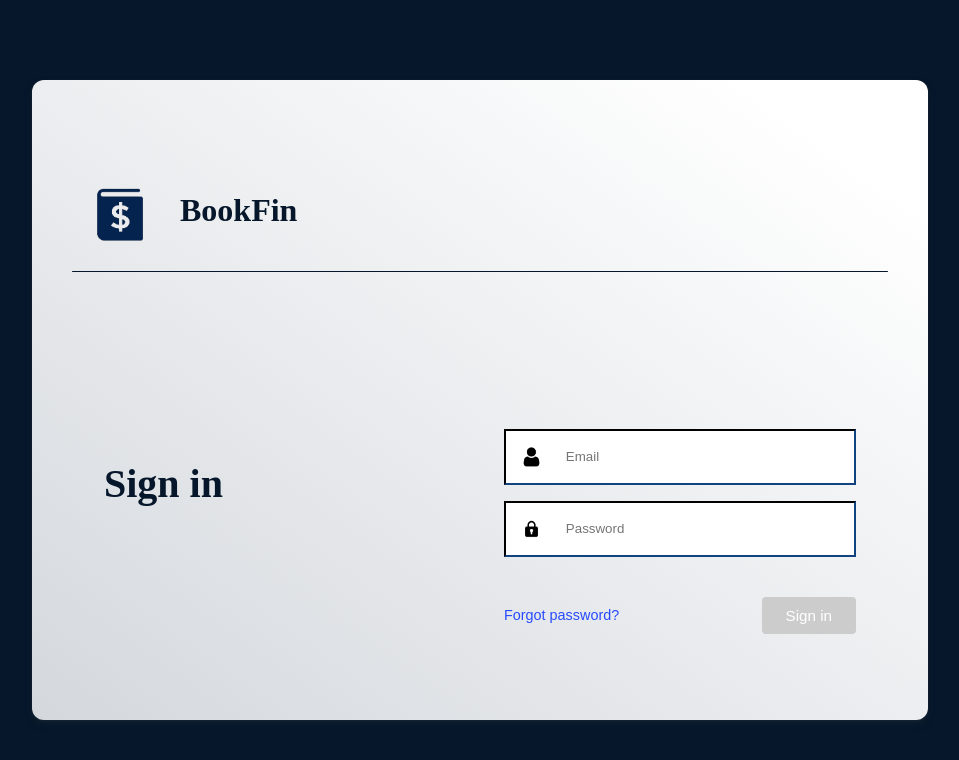
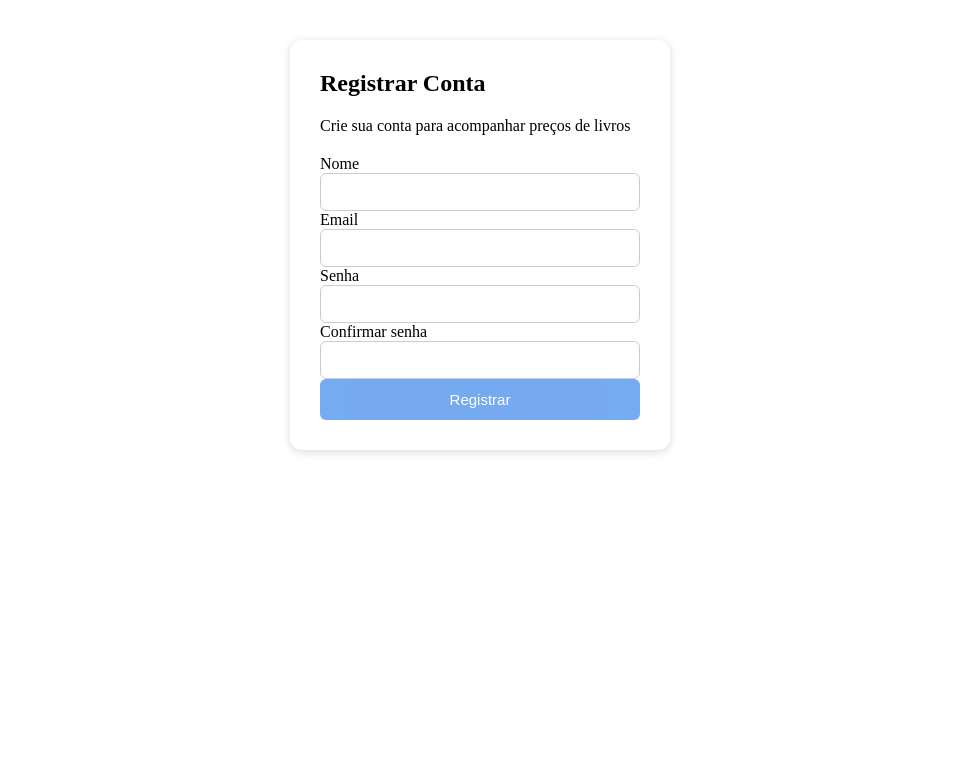
Before and after one commit to eh-lucas/ratodelivraria, an Angular app in the folder Client/: page /register in a window 1280 px wide. Before the commit this address led to /login. Shown: the top 760 px of the page, without its empty margins (160-1119 px from the left). Built offline with nearby package versions, Linux system fonts and the light colour scheme.

Commit message:
Criada pagina de cadastro, faltando estilo (tá com um que o gpt gerou feio que só a p)

```diff
--- /dev/null
+++ b/Client/src/app/pages/register-page/register-page.html
@@ -0,0 +1,65 @@
+<div class="register-wrapper">
+  <div class="card">
+    <h2>Registrar Conta</h2>
+    <p>Crie sua conta para acompanhar preços de livros</p>
+
+    <form [formGroup]="registerForm" (ngSubmit)="submit()">
+
+      <div class="field">
+        <label>Nome</label>
+        <input type="text" formControlName="name">
+
+        @if (registerForm.get('name')?.invalid && registerForm.get('name')?.touched) {
+          <span class="error">
+            Nome deve ter pelo menos 3 caracteres.
+          </span>
+        }
+      </div>
+
+      <div class="field">
+        <label>Email</label>
+        <input type="email" formControlName="email">
+
+        @if (registerForm.get('email')?.invalid && registerForm.get('email')?.touched) {
+          <span class="error">
+            E-mail inválido.
+          </span>
+        }
+      </div>
+
+      <div class="field">
+        <label>Senha</label>
+        <input type="password" formControlName="password">
+
+        @if (registerForm.get('password')?.invalid && registerForm.get('password')?.touched) {
+          <span class="error">
+            A senha deve ter pelo menos 6 caracteres.
+          </span>
+        }
+      </div>
+
+      <div class="field">
+        <label>Confirmar senha</label>
+        <input type="password" formControlName="confirmPassword">
+
+        @if (registerForm.get('confirmPassword')?.hasError('mismatch') && registerForm.get('confirmPassword')?.touched) {
+          <span class="error">
+            As senhas não coincidem.
+          </span>
+        }
+      </div>
+
+      <button type="submit" [disabled]="loading || registerForm.invalid">
+        {{ loading ? 'Criando conta...' : 'Registrar' }}
+      </button>
+    </form>
+
+    @if (successMessage) {
+      <p class="success">{{ successMessage }}</p>
+    }
+
+    @if (errorMessage) {
+      <p class="error">{{ errorMessage }}</p>
+    }
+  </div>
+</div>
--- /dev/null
+++ b/Client/src/app/pages/register-page/register-page.scss
@@ -0,0 +1,65 @@
+.register-wrapper {
+  width: 100%;
+  display: flex;
+  justify-content: center;
+  padding-top: 5vh;
+}
+
+.card {
+  width: 380px;
+  padding: 30px;
+  border-radius: 12px;
+  box-shadow: 0 2px 10px rgba(0,0,0,0.15);
+  background: #fff;
+  display: flex;
+  flex-direction: column;
+  gap: 20px;
+}
+
+h2 {
+  margin: 0;
+  font-size: 24px;
+}
+
+.field {
+  display: flex;
+  flex-direction: column;
+}
+
+.field input {
+  padding: 10px;
+  border: 1px solid #ccc;
+  border-radius: 6px;
+  font-size: 14px;
+}
+
+button {
+  width: 100%;
+  padding: 12px;
+  background: #1a73e8;
+  border: none;
+  border-radius: 6px;
+  color: white;
+  cursor: pointer;
+  font-size: 15px;
+  transition: 0.2s;
+}
+
+button:disabled {
+  opacity: 0.6;
+  cursor: not-allowed;
+}
+
+button:hover:not(:disabled) {
+  background: #1557b0;
+}
+
+.error {
+  color: #d93025;
+  font-size: 13px;
+}
+
+.success {
+  color: #0e8f2a;
+  font-size: 14px;
+}
--- /dev/null
+++ b/Client/src/app/pages/register-page/register-page.ts
@@ -0,0 +1,65 @@
+import { Component, OnInit } from '@angular/core';
+import { CommonModule } from '@angular/common';
+import { AbstractControl, ValidationErrors, ReactiveFormsModule, Validators, FormBuilder, FormGroup } from '@angular/forms';
+import { HttpClient } from '@angular/common/http';
+
+@Component({
+  selector: 'app-register',
+  imports: [CommonModule, ReactiveFormsModule],
+  standalone: true,
+  templateUrl: './register-page.html',
+  styleUrls: ['./register-page.scss']
+})
+
+export class RegisterPage implements OnInit {
+  loading = false;
+  successMessage = '';
+  errorMessage = '';
+  registerForm!: FormGroup;
+
+  constructor(private formBuilder: FormBuilder, private http: HttpClient) {}
+
+  ngOnInit(): void {
+    this.registerForm = this.formBuilder.group({
+      name: ['', [Validators.required, Validators.minLength(3)]],
+      email: ['', [Validators.required, Validators.email]],
+      password: ['', [Validators.required, Validators.minLength(6)]],
+      confirmPassword: ['', [Validators.required]],
+    }, {
+      validators: this.passwordMatchValidator()
+    });
+  }
+
+  passwordMatchValidator() {
+  return (control: AbstractControl): ValidationErrors | null => {
+    const password = control.get('password')?.value;
+    const confirmPassword = control.get('confirmPassword')?.value;
+
+    if (password && confirmPassword && password !== confirmPassword) {
+      return { mismatch: true };
+    }
+
+    return null;
+  };
+  }
+
+  submit() {
+    if (this.registerForm.invalid) return;
+
+    this.loading = true;
+    this.successMessage = '';
+    this.errorMessage = '';
+
+    this.http.post('/api/register', this.registerForm.value).subscribe({
+      next: () => {
+        this.successMessage = 'Conta criada com sucesso!';
+        this.loading = false;
+        this.registerForm.reset();
+      },
+      error: (err) => {
+        this.errorMessage = err.error?.message || 'Erro ao criar conta.';
+        this.loading = false;
+      }
+    });
+  }
+}
```
Also changed, not shown: Client/src/app/app.routes.ts (+6 -4 lines), Client/src/app/pages/login-page/login-page.ts (renamed from Client/src/app/components/login-component/login-component.ts, +5 -5 lines), Client/src/app/pages/login-page/login-page.html (renamed from Client/src/app/components/login-component/login-component.html), Client/src/app/pages/login-page/login-page.scss (renamed from Client/src/app/components/login-component/login-component.scss), 2 other files (tests, documents, lock files or other folders).
